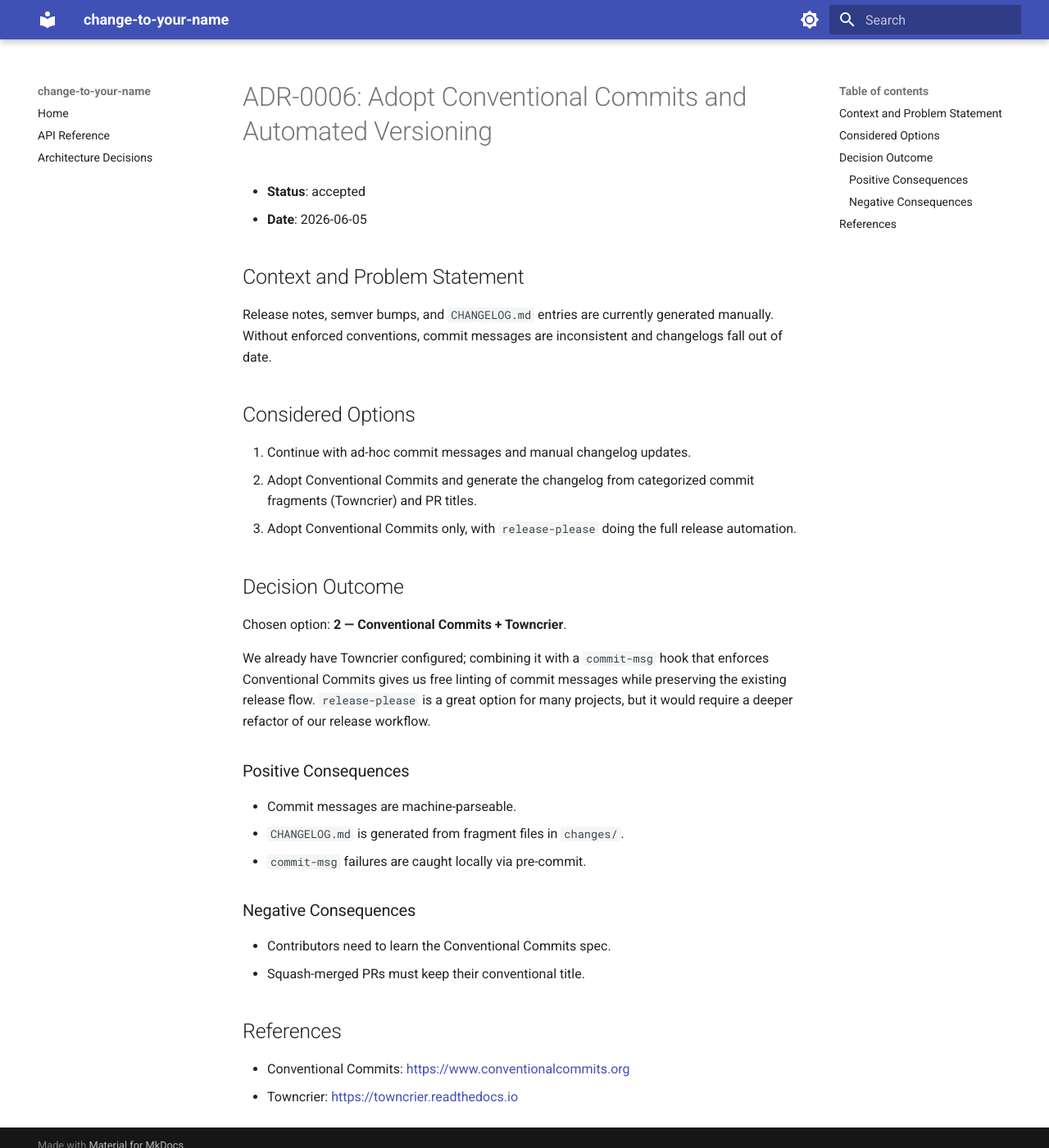
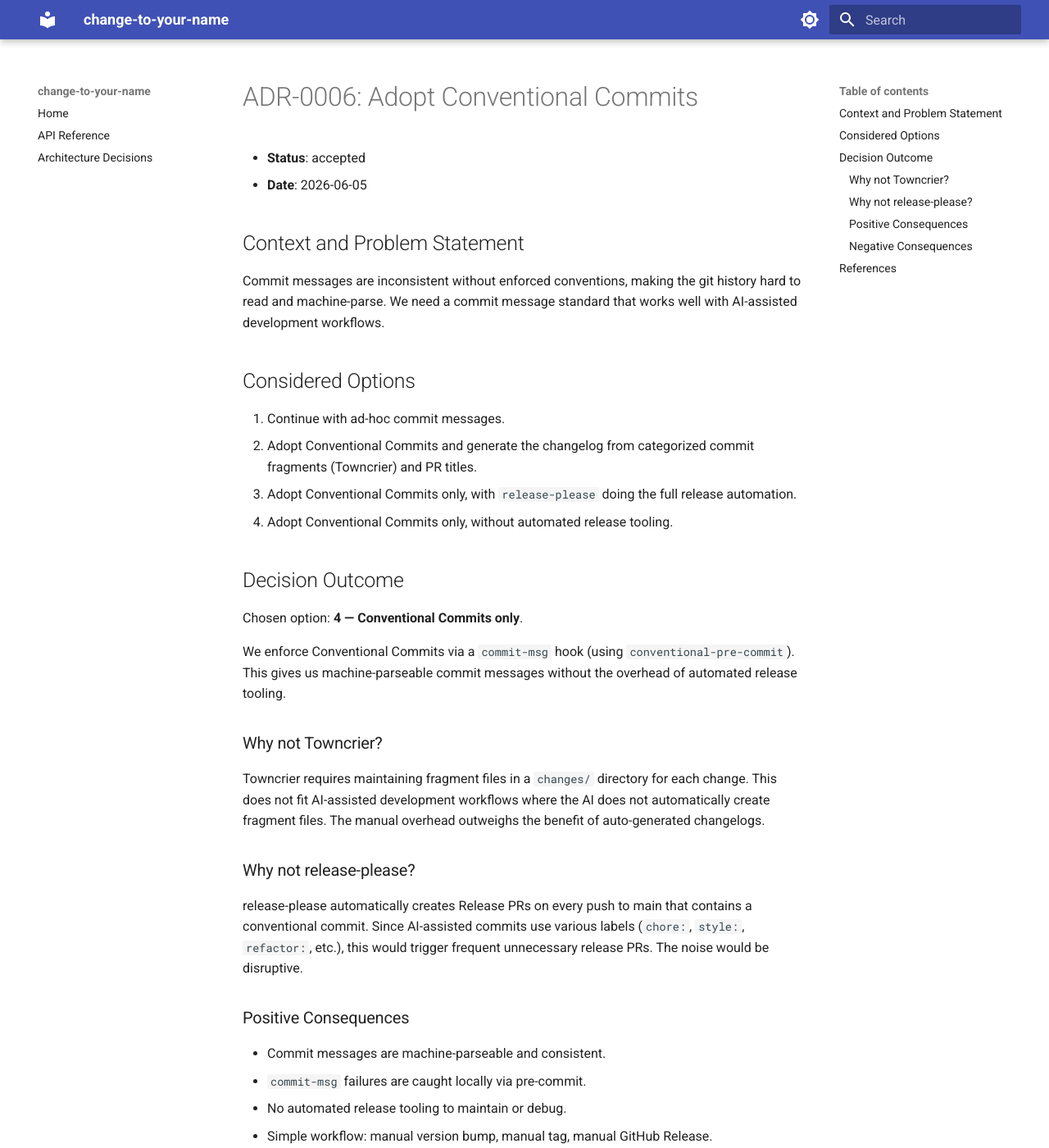
Before and after one commit to aashen1/ash-python-template, an MkDocs documentation site: the page built from docs/adr/0006-adopt-conventional-commits.md, in a window 1280 px wide and 1400 px high. Shown: the whole window at 82% size. Built offline with MkDocs 1.6.1 and Material for MkDocs 9.7.7, drawn with Linux system fonts in a browser that asks for light colours; some of the changed text lies outside the part shown.

Commit message:
refactor: remove release-please and Towncrier, simplify release flow
Remove release.yml workflow, Towncrier config from pyproject.toml,
towncrier dependency and changelog task from pixi.toml, and changes/
directory. Update ADR-0006 to reflect Conventional Commits only
without automated release tooling.

```diff
--- a/docs/adr/0006-adopt-conventional-commits.md
+++ b/docs/adr/0006-adopt-conventional-commits.md
@@ -1,44 +1,58 @@
-# ADR-0006: Adopt Conventional Commits and Automated Versioning
+# ADR-0006: Adopt Conventional Commits
 
 - **Status**: accepted
 - **Date**: 2026-06-05
 
 ## Context and Problem Statement
 
-Release notes, semver bumps, and `CHANGELOG.md` entries are currently
-generated manually. Without enforced conventions, commit messages are
-inconsistent and changelogs fall out of date.
+Commit messages are inconsistent without enforced conventions, making the git
+history hard to read and machine-parse. We need a commit message standard that
+works well with AI-assisted development workflows.
 
 ## Considered Options
 
-1. Continue with ad-hoc commit messages and manual changelog updates.
-2. Adopt Conventional Commits and generate the changelog from
-   categorized commit fragments (Towncrier) and PR titles.
+1. Continue with ad-hoc commit messages.
+2. Adopt Conventional Commits and generate the changelog from categorized
+   commit fragments (Towncrier) and PR titles.
 3. Adopt Conventional Commits only, with `release-please` doing the
    full release automation.
+4. Adopt Conventional Commits only, without automated release tooling.
 
 ## Decision Outcome
 
-Chosen option: **2 — Conventional Commits + Towncrier**.
+Chosen option: **4 — Conventional Commits only**.
 
-We already have Towncrier configured; combining it with a
-`commit-msg` hook that enforces Conventional Commits gives us free
-linting of commit messages while preserving the existing release flow.
-`release-please` is a great option for many projects, but it would
-require a deeper refactor of our release workflow.
+We enforce Conventional Commits via a `commit-msg` hook (using
+`conventional-pre-commit`). This gives us machine-parseable commit messages
+without the overhead of automated release tooling.
+
+### Why not Towncrier?
+
+Towncrier requires maintaining fragment files in a `changes/` directory for
+each change. This does not fit AI-assisted development workflows where the
+AI does not automatically create fragment files. The manual overhead outweighs
+the benefit of auto-generated changelogs.
+
+### Why not release-please?
+
+release-please automatically creates Release PRs on every push to main that
+contains a conventional commit. Since AI-assisted commits use various labels
+(`chore:`, `style:`, `refactor:`, etc.), this would trigger frequent
+unnecessary release PRs. The noise would be disruptive.
 
 ### Positive Consequences
 
-- Commit messages are machine-parseable.
-- `CHANGELOG.md` is generated from fragment files in `changes/`.
+- Commit messages are machine-parseable and consistent.
 - `commit-msg` failures are caught locally via pre-commit.
+- No automated release tooling to maintain or debug.
+- Simple workflow: manual version bump, manual tag, manual GitHub Release.
 
 ### Negative Consequences
 
 - Contributors need to learn the Conventional Commits spec.
 - Squash-merged PRs must keep their conventional title.
+- Changelogs must be written manually for each release.
 
 ## References
 
 - Conventional Commits: <https://www.conventionalcommits.org>
-- Towncrier: <https://towncrier.readthedocs.io>
--- a/pixi.toml
+++ b/pixi.toml
@@ -18,8 +18,6 @@ security = "pip-audit"
 # Documentation
 docs = "mkdocs serve"
 docs-build = "mkdocs build"
-# Changelog
-changelog = "towncrier build"
 
 [dependencies]
 python = "3.12.*"
@@ -47,8 +45,6 @@ mkdocs = "*"
 mkdocs-material = "*"
 mkdocstrings = "*"
 mkdocstrings-python = "*"
-# Changelog
-towncrier = "*"
 
 # ── Prod feature: non-editable install + runtime deps (for Docker) ────
 [feature.prod.pypi-dependencies]
```
Also changed, not shown: changes/feature-conventional-commits.md (deleted, +0 -2 lines), changes/feature-engineering-tooling.md (deleted, +0 -5 lines), pyproject.toml (+0 -17 lines), 3 other files.
